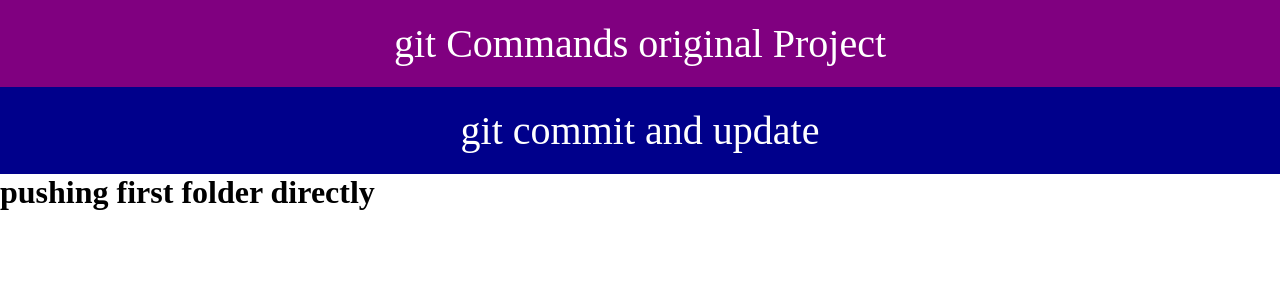
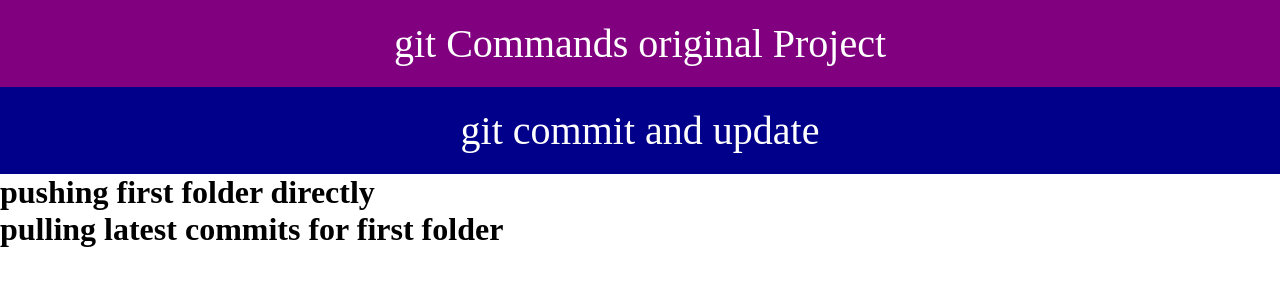
Before and after one commit to CadisEtramaRai/git-github-commands, a plain HTML site: page index.html in a window 1280 px wide. Drawn offline with Linux system fonts and the light colour scheme.

Commit message:
Update index.html

```diff
--- a/index.html
+++ b/index.html
@@ -29,5 +29,6 @@
     <div class="first">git Commands original Project</div>
     <div class="second">git commit and update</div>
     <h1>pushing first folder directly</h1>
+    <h1>pulling latest commits for first folder</h1>
   </body>
 </html>
```
